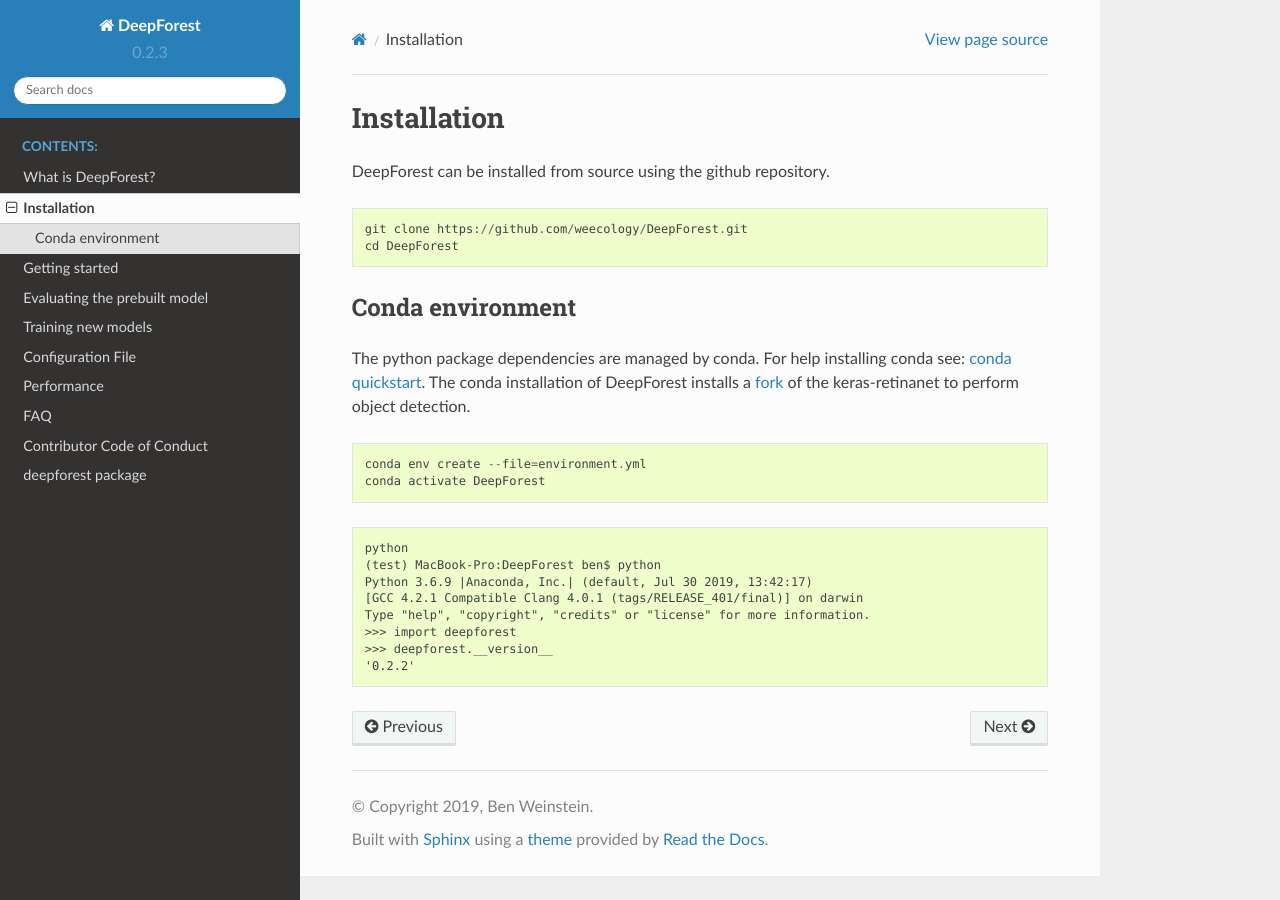
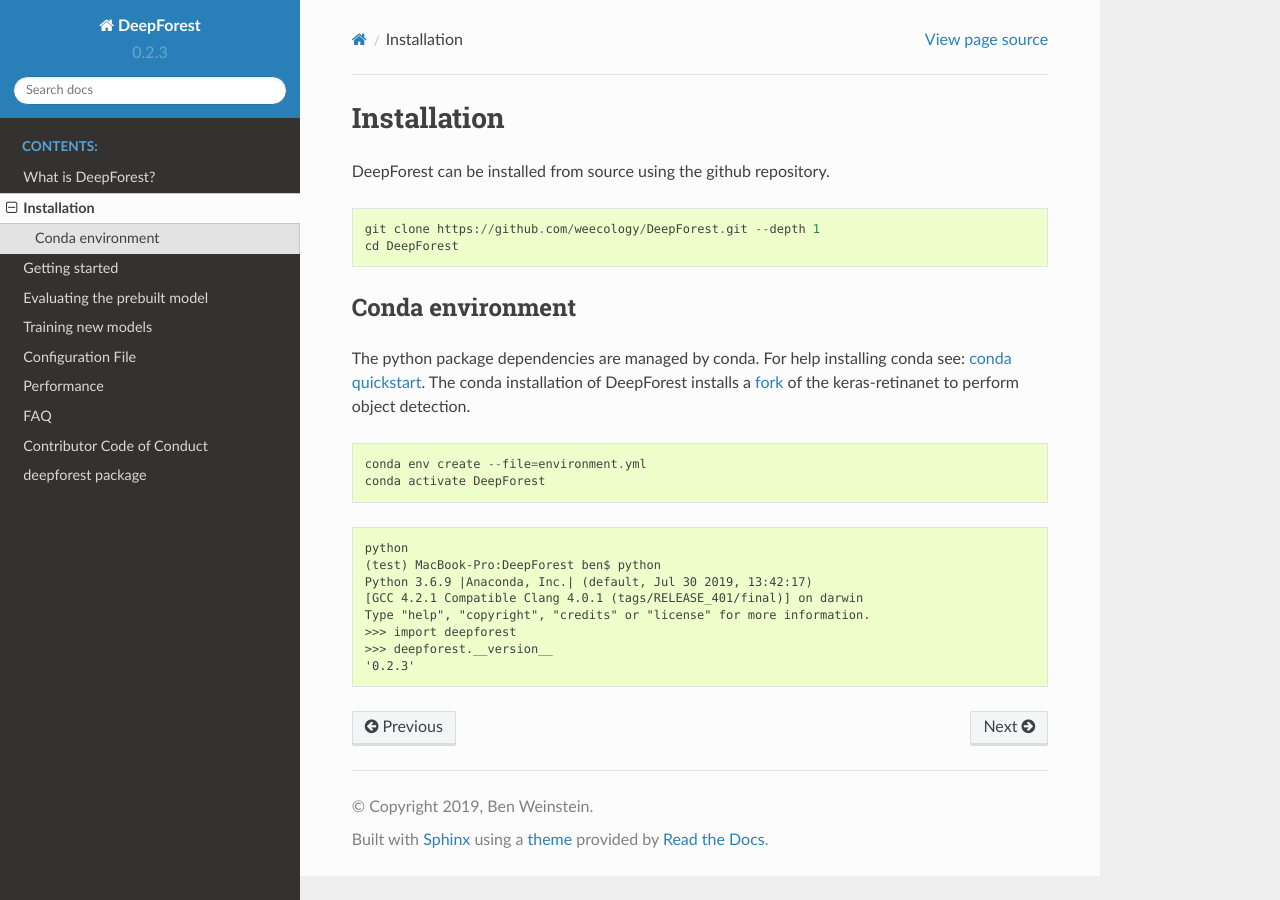
Before and after one commit to weecology/DeepForest, a Sphinx documentation site: the page built from docs/installation.md, in a window 1280 px wide. Built offline with Sphinx 7.4.7 and the Read the Docs theme 2.0.0, drawn with Linux system fonts in a browser that asks for light colours; pages that are not in the unit, such as notebooks, are missing from menus.

Commit message:
shallow clone in install

````diff
--- a/docs/installation.md
+++ b/docs/installation.md
@@ -3,7 +3,7 @@
 DeepForest can be installed from source using the github repository.
 
 ```
-git clone https://github.com/weecology/DeepForest.git
+git clone https://github.com/weecology/DeepForest.git --depth 1
 cd DeepForest
 ```
 
@@ -24,5 +24,5 @@
 Type "help", "copyright", "credits" or "license" for more information.
 >>> import deepforest
 >>> deepforest.__version__
-'0.2.2'
+'0.2.3'
 ```
````
Also changed, not shown: README.md (+1 -1 lines).
